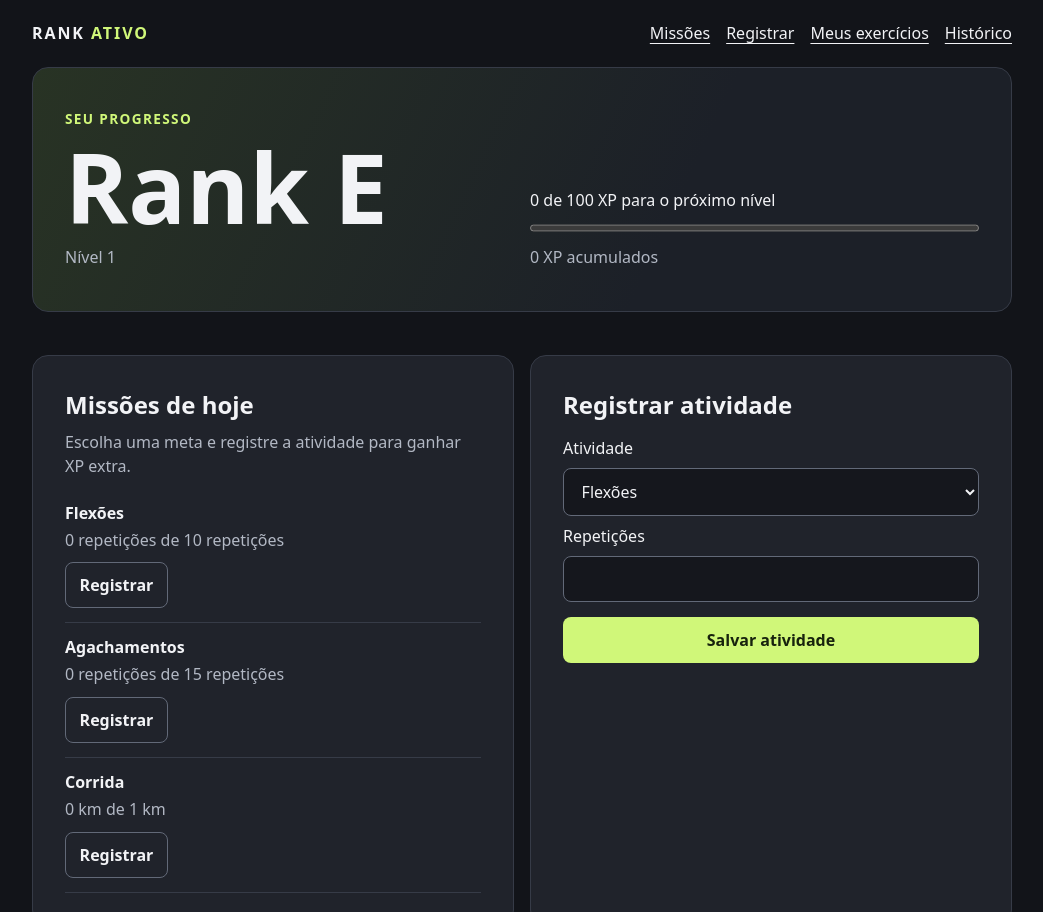
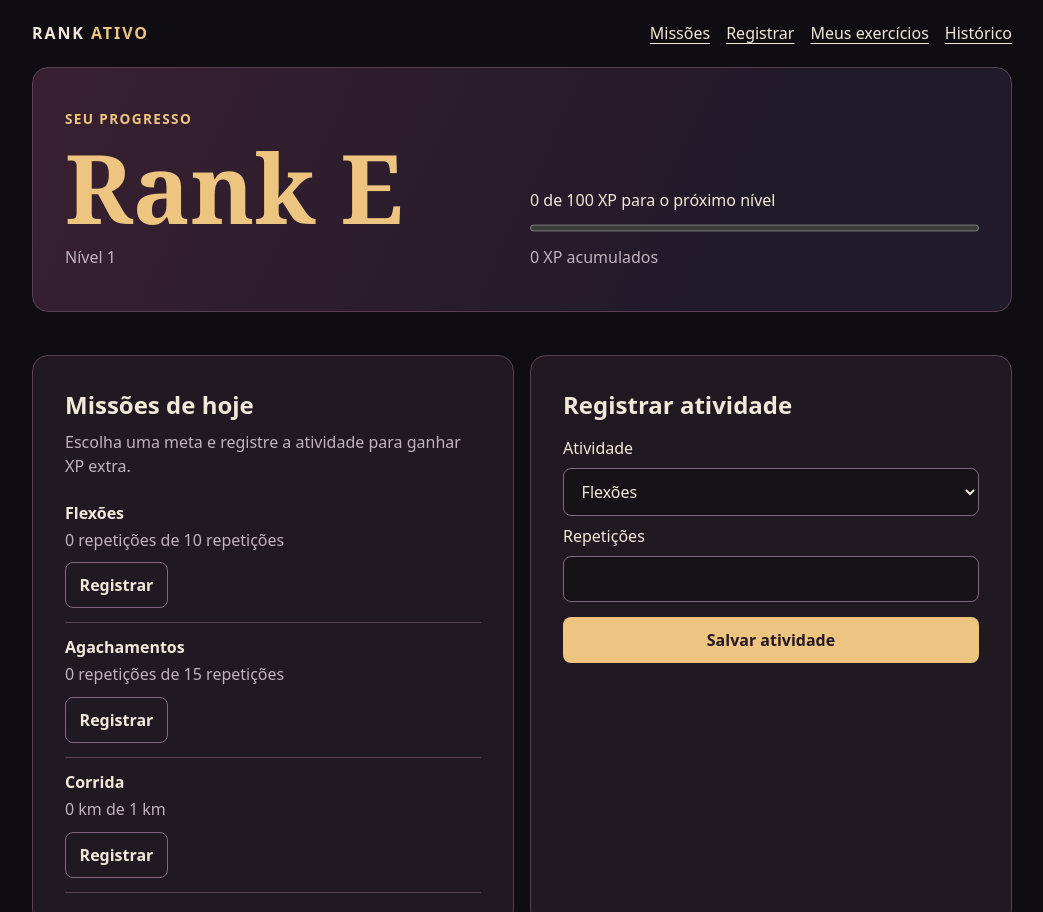
Before and after one commit to Rique30/Gogo-Flexoes, a plain HTML site: page index.html in a window 1280 px wide. Shown: the top 912 px of the page, without its empty margins (118-1161 px from the left). Drawn offline with Linux system fonts and the light colour scheme.

Commit message:
Apply the Sombras do Destino palette to Rank Ativo

```diff
--- a/index.html
+++ b/index.html
@@ -3,7 +3,7 @@
 <head>
   <meta charset="utf-8">
   <meta name="viewport" content="width=device-width,initial-scale=1">
-  <meta name="theme-color" content="#121419">
+  <meta name="theme-color" content="#100d12">
   <title>Rank Ativo</title>
   <link rel="stylesheet" href="style.css">
   <script src="script.js" defer></script>
--- a/style.css
+++ b/style.css
@@ -1,11 +1,11 @@
 :root {
   color-scheme: dark;
   font-family: system-ui, sans-serif;
-  background: #121419;
-  color: #f2f3f6;
-  --lime: #d0f779;
-  --muted: #b2b8c4;
-  --border: #363b47;
+  background: #100d12;
+  color: #f3e9da;
+  --gold: #edc480;
+  --muted: #c0b3be;
+  --border: #564052;
 }
 * { box-sizing: border-box; }
 body { margin: 0; }
@@ -13,27 +13,27 @@ body { margin: 0; }
 .top, .row, nav { display: flex; align-items: center; justify-content: space-between; gap: 1rem; flex-wrap: wrap; }
 .top { padding-block: 1.4rem; }
 .brand { font-weight: 900; letter-spacing: .12em; }
-.brand span, .label { color: var(--lime); }
+.brand span, .label { color: var(--gold); }
 a { color: inherit; text-underline-offset: .25em; }
 .hero, .card { padding: clamp(1.15rem, 4vw, 2rem); border: 1px solid var(--border); border-radius: 1rem; }
-.hero { display: grid; grid-template-columns: repeat(auto-fit, minmax(min(100%, 230px), 1fr)); align-items: end; gap: 1rem; background: linear-gradient(115deg, #283324, #1c2028 65%); }
+.hero { display: grid; grid-template-columns: repeat(auto-fit, minmax(min(100%, 230px), 1fr)); align-items: end; gap: 1rem; background: linear-gradient(115deg, #392030, #211a2a 70%); }
 h1 { font-size: clamp(3rem, 10vw, 6rem); line-height: 1; margin: .35rem 0; }
 h2 { margin: 0; }
 p { color: var(--muted); margin: .6rem 0; line-height: 1.5; }
 .label { font-size: .85rem; font-weight: 750; text-transform: uppercase; letter-spacing: .1em; }
-progress { display: block; width: 100%; height: .9rem; margin-top: .6rem; accent-color: var(--lime); }
-#feedback { min-height: 1.5em; color: var(--lime); }
+progress { display: block; width: 100%; height: .9rem; margin-top: .6rem; accent-color: var(--gold); }
+#feedback { min-height: 1.5em; color: var(--gold); }
 .grid { display: grid; gap: 1rem; grid-template-columns: repeat(auto-fit, minmax(min(100%, 310px), 1fr)); }
-.card { background: #20232b; }
+.card { background: #211922; }
 #historico { margin-block: 1rem 2rem; }
 form { display: grid; gap: .55rem; margin-top: 1rem; }
 form button { margin-top: .4rem; }
 #duration-field label { display: block; margin-bottom: .55rem; }
-input, select { width: 100%; background: #15171d; border: 1px solid #626978; color: inherit; }
+input, select { width: 100%; background: #171118; border: 1px solid #82687e; color: inherit; }
 button, input, select { border-radius: .5rem; padding: .7rem .85rem; font: inherit; }
-button { background: var(--lime); color: #17220d; border: 1px solid transparent; cursor: pointer; font-weight: 750; }
-button.secondary { background: transparent; border-color: #626978; color: inherit; }
-:focus-visible { outline: 2px solid var(--lime); outline-offset: 3px; }
+button { background: var(--gold); color: #241921; border: 1px solid transparent; cursor: pointer; font-weight: 750; }
+button.secondary { background: transparent; border-color: #82687e; color: inherit; }
+:focus-visible { outline: 2px solid var(--gold); outline-offset: 3px; }
 .mission, #history li { padding-block: .85rem; border-bottom: 1px solid var(--border); }
 .mission p { margin: .25rem 0; }
 .mission button { margin-top: .4rem; }
@@ -41,3 +41,5 @@ button.secondary { background: transparent; border-color: #626978; color: inheri
 #history small { display: block; color: var(--muted); margin-top: .25rem; }
 
 #exercicios { margin-top: 1rem; }
+
+.hero h1 { font-family: Georgia, serif; color: var(--gold); }
```
